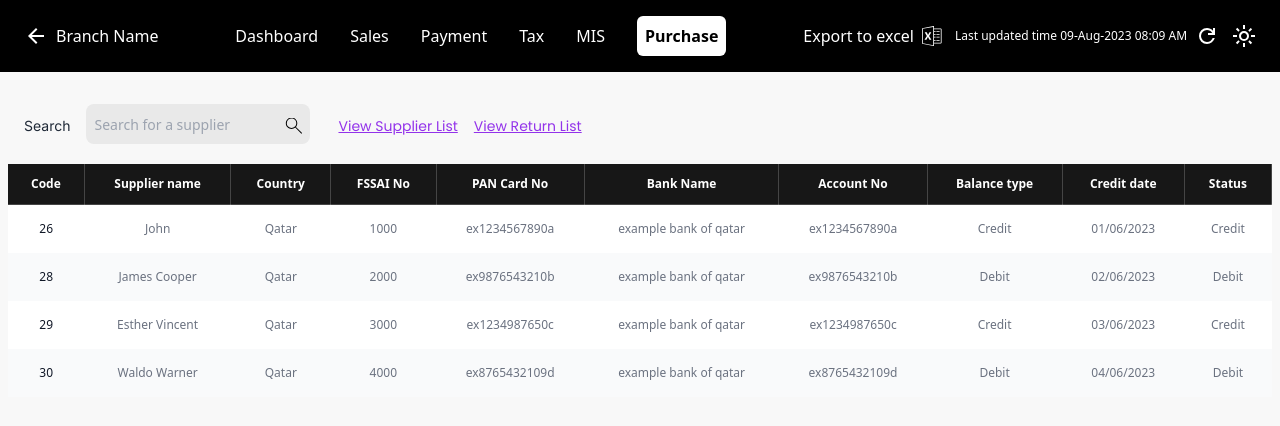
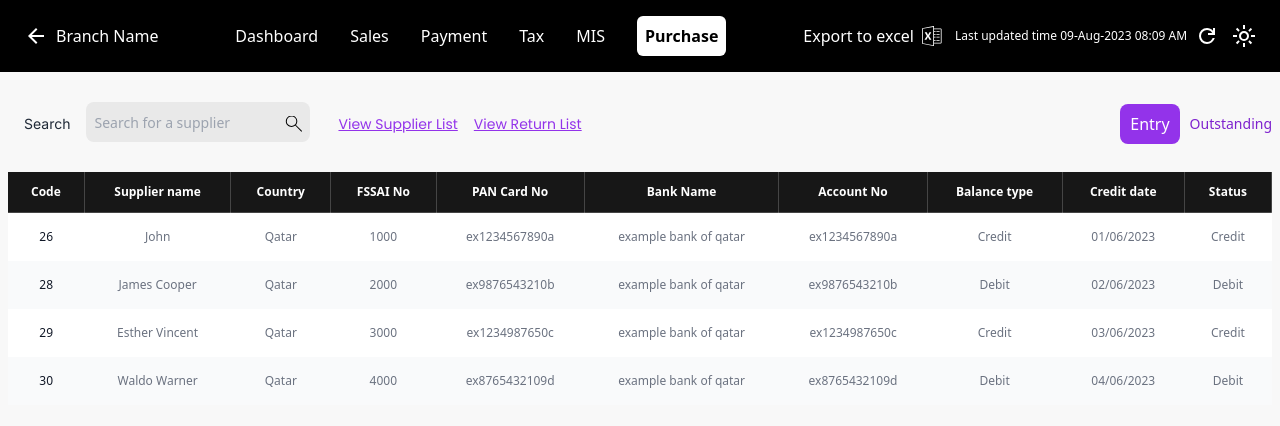
Before and after one commit to amarnadhcp/Sacrosys-purchase, a React (Create React App) app: page /supplier in a window 1280 px wide. Shown: the top 426 px of the page. Built offline with nearby package versions, Linux system fonts and the light colour scheme.

Commit message:
feat(supplier list navbar alignment)

```diff
--- a/src/pages/purchaseEntry/SupplierList.jsx
+++ b/src/pages/purchaseEntry/SupplierList.jsx
@@ -1,10 +1,14 @@
 import React from 'react'
 import SearchBar from "../../component/Navbar/SearchBar";
+import NavigationBar from "../../component/Navbar/NavigationBar";
 function SupplierList() {
 
   return (
-    <div className="mx-auto  px-2 overflow-auto my-4 ">
-      <SearchBar/>
+    <div className="mx-auto px-2 overflow-auto my-1 ">
+      <div className="flex flex-col md:flex-row-reverse justify-between items-center bg-default">
+        <NavigationBar  />
+        <SearchBar  />
+      </div>
     <div className="overflow-x-auto min-w-full">
       <table className="w-full text-xs text-left rtl:text-right text-gray-500 dark:text-gray-400">
         <thead className="text-xs text-stone-50 font-light  bg-gray-50 dark:bg-gray-900">
```
